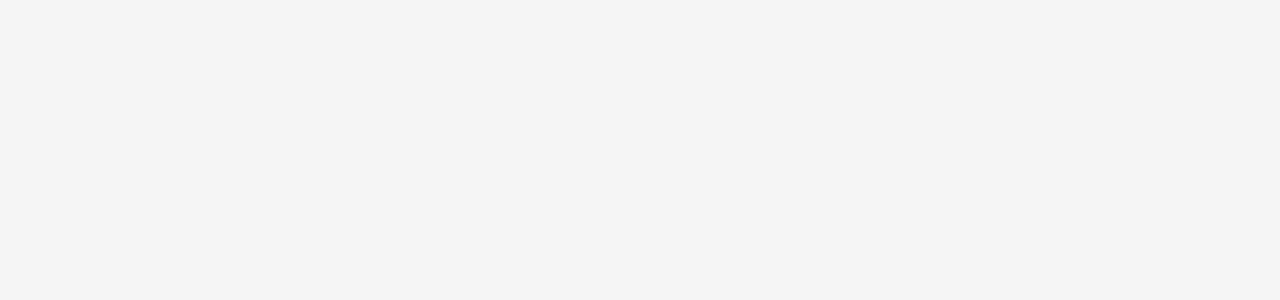
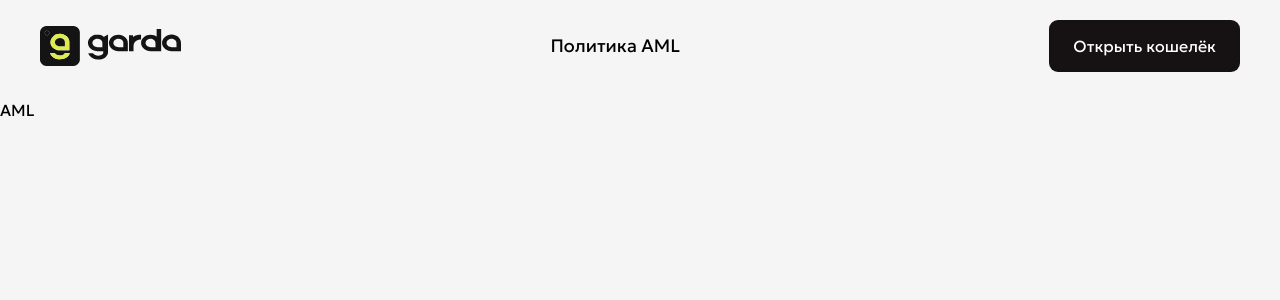
Before and after one commit to Sovyshkin/garda.com, a Vue app: page /documents/aml in a window 1280 px wide. Before the commit this address had no page. Shown: the top 300 px of the page. Built offline with nearby package versions, Linux system fonts and the light colour scheme.

Commit message:
add pages for docs

```diff
--- /dev/null
+++ b/src/components/DocumentHeader.vue
@@ -0,0 +1,125 @@
+<script setup>
+import { ref, onMounted, onUnmounted } from "vue";
+import { useI18n } from "vue-i18n";
+import { useRoute } from "vue-router";
+
+const { t } = useI18n();
+const route = useRoute();
+const routeName = ref('')
+if (route.name == 'aml') {
+    routeName.value = t('policy_aml')
+} else if (route.name == 'terms') {
+    routeName.value = t('terms_of_use')
+} else if (route.name == 'policy') {
+    routeName.value = t('privacy_policy')
+}
+</script>
+
+<template>
+  <header>
+    <div class="header-container">
+      <img
+        class="logo"
+        @click="goHome('main')"
+        src="../assets/logo.svg"
+        alt="Logo"
+      />
+
+      <h1>{{ routeName }}</h1>
+
+      <div class="wallet-container">
+        <a class="open" href="https://t.me/gardawallet_bot/app" target="_blank">{{ t("open_wallet") }}</a>
+      </div>
+    </div>
+  </header>
+</template>
+
+<style scoped>
+header {
+  width: 100%;
+  padding: 20px 40px;
+  display: flex;
+  align-items: center;
+  height: 92px;
+  background-color: #f5f5f5;
+  position: fixed;
+  z-index: 1000;
+  transition: all 0.3s ease;
+}
+
+.header-container {
+  width: 100%;
+  display: flex;
+  align-items: center;
+  justify-content: space-between;
+  margin: 0 auto;
+}
+
+.logo {
+  cursor: pointer;
+  height: 40px;
+  width: auto;
+  z-index: 1001;
+  flex-shrink: 0;
+}
+
+.wallet-container {
+  flex-shrink: 0;
+}
+
+.open {
+  background-color: #161213;
+  padding: 16px 24px;
+  border-radius: 9px;
+  color: #fff;
+  font-size: 16px;
+  font-weight: 400;
+  line-height: 100%;
+  letter-spacing: 0%;
+  cursor: pointer;
+  transition: all 0.3s ease;
+}
+
+.open:hover {
+  background-color: #333;
+}
+
+h1 {
+    font-size: 18px;
+}
+
+
+/* Mobile styles */
+@media (max-width: 1024px) {
+  header {
+    padding: 20px 24px;
+    height: 72px;
+  }
+
+  .wallet-container {
+    position: absolute;
+    bottom: 80px;
+    left: 0;
+    right: 0;
+    display: flex;
+    justify-content: center;
+  }
+
+}
+
+@media (max-width: 480px) {
+  header {
+    padding: 16px 20px;
+    height: 64px;
+  }
+
+  .logo {
+    height: 32px;
+  }
+
+  .open {
+    padding: 12px 20px;
+    font-size: 14px;
+  }
+}
+</style>
--- a/src/router/router.js
+++ b/src/router/router.js
@@ -8,6 +8,21 @@ const router = createRouter({
       component: () => import("../views/main.vue"),
       name: "main",
     },
+    {
+      path: '/documents/aml',
+      component: () => import('../views/aml.vue'),
+      name: "aml"
+    },
+    {
+      path: '/documents/terms_of_use',
+      component: () => import('../views/terms.vue'),
+      name: "terms_of_use"
+    },
+    {
+      path: '/documents/privacy_policy',
+      component: () => import('../views/policy.vue'),
+      name: "privacy_policy"
+    }
   ],
 });
 
--- /dev/null
+++ b/src/views/aml.vue
@@ -0,0 +1,15 @@
+<script setup>
+import DocumentHeader from '@/components/DocumentHeader.vue'
+import { useRoute } from 'vue-router'
+
+const route = useRoute()
+</script>
+<template>
+    <DocumentHeader/>
+    <div class="document">AML</div>
+</template>
+<style scoped>
+.document {
+    padding-top: 100px;
+}
+</style>
--- /dev/null
+++ b/src/views/policy.vue
@@ -0,0 +1,15 @@
+<script setup>
+import DocumentHeader from '@/components/DocumentHeader.vue'
+import { useRoute } from 'vue-router'
+
+const route = useRoute()
+</script>
+<template>
+    <DocumentHeader/>
+    <div class="document">Privacy Policy</div>
+</template>
+<style scoped>
+.document {
+    padding-top: 100px;
+}
+</style>
--- /dev/null
+++ b/src/views/terms.vue
@@ -0,0 +1,15 @@
+<script setup>
+import DocumentHeader from '@/components/DocumentHeader.vue'
+import { useRoute } from 'vue-router'
+
+const route = useRoute()
+</script>
+<template>
+    <DocumentHeader/>
+    <div class="document">Terms of use</div>
+</template>
+<style scoped>
+.document {
+    padding-top: 100px;
+}
+</style>
```
